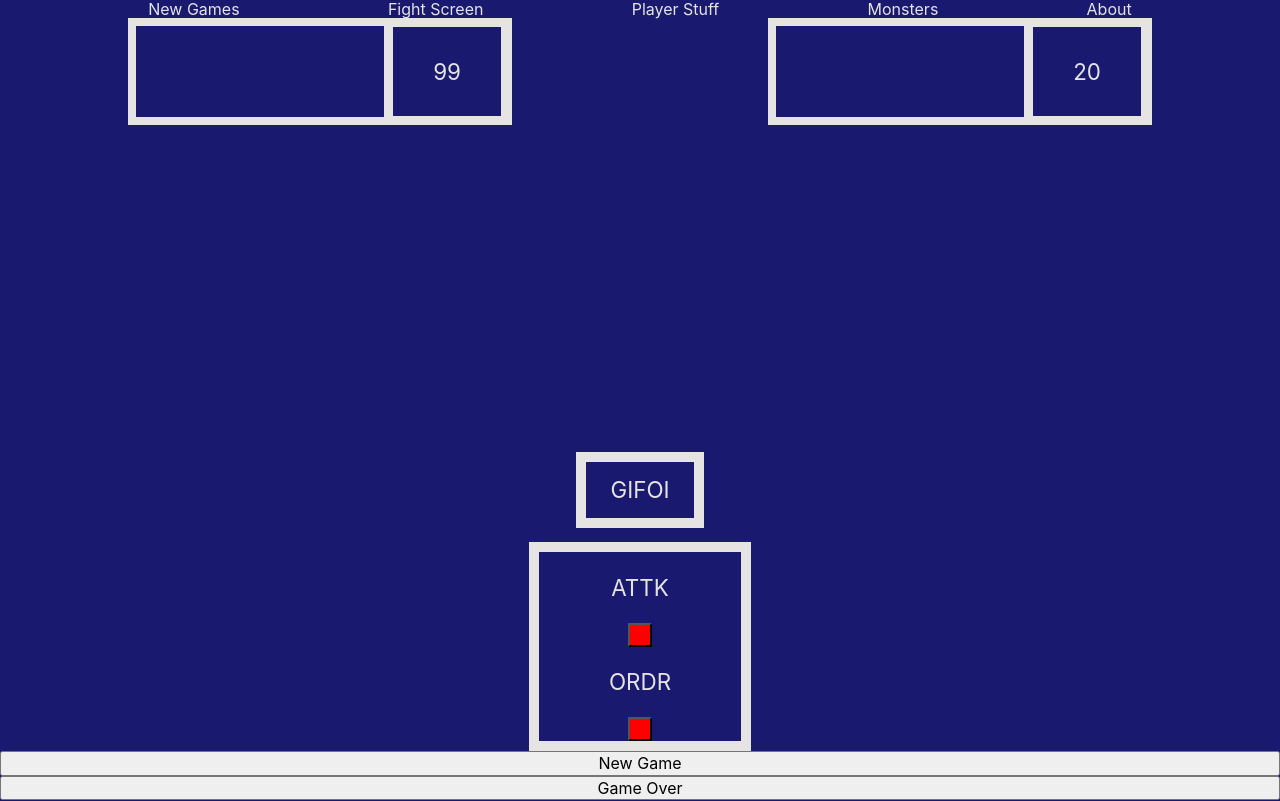
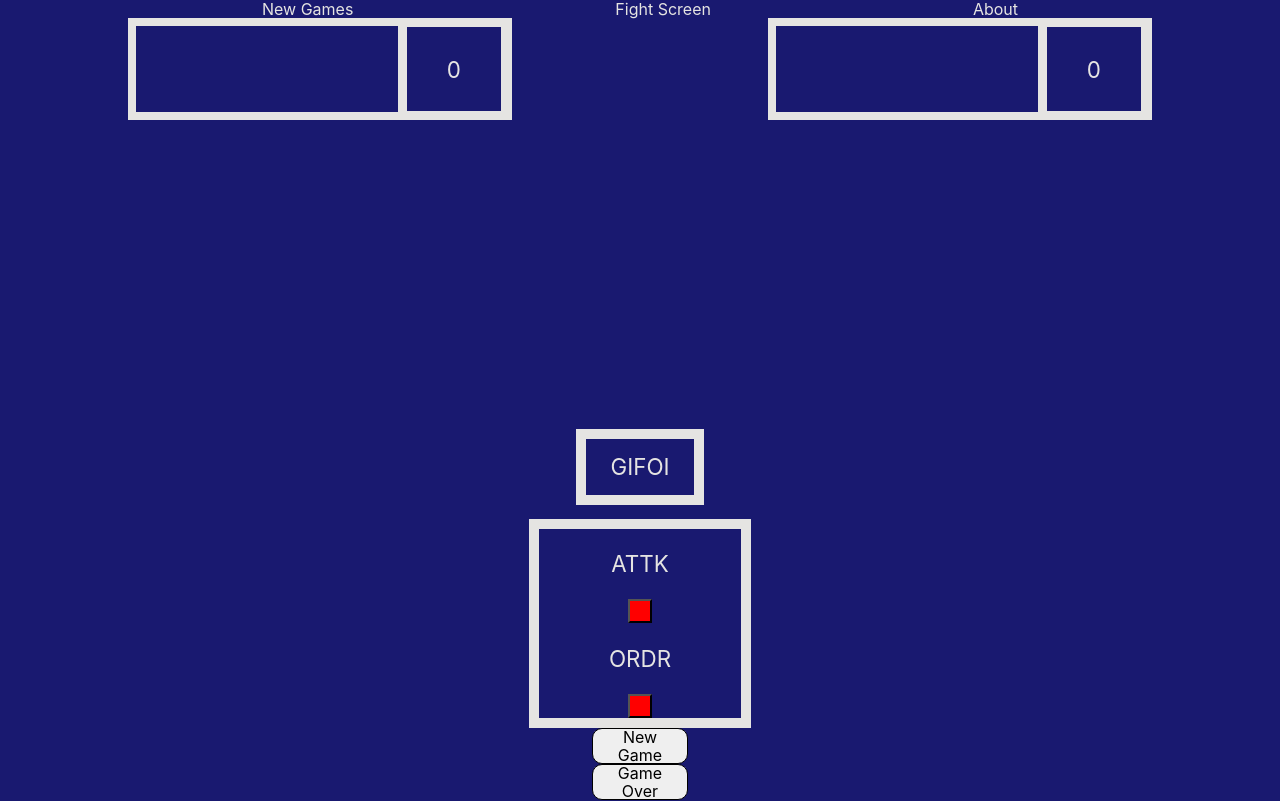
Before and after one commit to willashe/rpg-battle, a React (Create React App) app: page /battle in a window 1280 px wide. Built offline with nearby package versions, Linux system fonts and the light colour scheme.

Commit message:
a couple style changes to the new game/continue buttons

```diff
--- a/src/App.tsx
+++ b/src/App.tsx
@@ -4,8 +4,6 @@ import { AppStateProvider } from './state';
 import Home from './pages/Home';
 import Battle from './pages/Battle';
 // import Battle from './components/BattleWithStateExample';
-import Player from './components/Player';
-import Monsters from './components/Enemies';
 import About from './pages/About';
 import './Reset.css';
 import './App.css';
@@ -18,16 +16,12 @@ export default function App() {
           <nav>
             <Link to="/">New Games</Link>
             <Link to="/battle">Fight Screen</Link>
-            <Link to="/player">Player Stuff</Link>
-            <Link to="/monsters">Monsters</Link>
             <Link to="about">About</Link>
           </nav>
           <main>
             <Switch>
               <Route exact path="/" component={Home} />
               <Route exact path="/battle" component={Battle} />
-              <Route exact path="/player" component={Player} />
-              <Route exact path="/monsters" component={Monsters} />
               <Route exact path="/about" component={About} />
             </Switch>
           </main>
--- a/src/components/EnemyGroupSection.tsx
+++ b/src/components/EnemyGroupSection.tsx
@@ -2,6 +2,7 @@ import React from 'react';
 import styled from 'styled-components';
 import EnemyGroup from './EnemyGroup';
 import { EntityType } from '../types';
+
 const EnemySection = styled.section`
   flex: 0 1 200px;
   height: 100%;
@@ -12,8 +13,8 @@ const EnemySection = styled.section`
 
 interface EnemyGroupSectionProps {
   enemies: {
-    left: { name: string; entities: EntityType[] };
-    right: { name: string; entities: EntityType[] };
+    left: { name: string; entities: EntityType[]; dmg: number };
+    right: { name: string; entities: EntityType[]; dmg: number };
   };
 }
 
@@ -21,8 +22,8 @@ const EnemyGroupSection = ({
   enemies: { left, right },
 }: EnemyGroupSectionProps) => (
   <EnemySection>
-    <EnemyGroup name={left.name} dmg={99} />
-    <EnemyGroup name={right.name} dmg={20} />
+    <EnemyGroup name={left.name} dmg={left.dmg} />
+    <EnemyGroup name={right.name} dmg={right.dmg} />
   </EnemySection>
 );
 
--- a/src/pages/About.tsx
+++ b/src/pages/About.tsx
@@ -3,9 +3,9 @@ import { Link } from 'react-router-dom';
 
 const About = () => (
   <div>
-    <h1>About Us</h1>
+    <h1>CREDITZ BELOW</h1>
     <Link to="/">
-      <h2>Back</h2>
+      <h3>Back</h3>
     </Link>
   </div>
 );
--- a/src/pages/Battle.tsx
+++ b/src/pages/Battle.tsx
@@ -5,6 +5,17 @@ import styled from 'styled-components';
 import EnemyGroupSection from '../components/EnemyGroupSection';
 import MainBattleSection from '../components/MainBattleSection';
 import PlayerInfoSection from '../components/PlayerInfoSection';
+
+const BattleButton = styled.button`
+  display: flex;
+  justify-content: center;
+  align-items: center;
+  border: 1px solid;
+  border-radius: 10px;
+  width: 96px;
+  height: 36px;
+  margin: 0 auto;
+`;
 
 const BattleContainer = styled.div`
   height: 100%;
@@ -20,17 +31,18 @@ const Battle = () => {
   const [state, dispatch] = useContext(AppStateContext);
   const { heroes, enemies } = state;
 
-  console.log(heroes);
-  console.log(enemies);
-
   return (
     <>
       <BattleContainer>
         <EnemyGroupSection enemies={enemies} />
         <MainBattleSection />
         <PlayerInfoSection heroes={heroes} />
-        <button onClick={() => dispatch(startNewGame())}>New Game</button>
-        <button onClick={() => dispatch(gameOver())}>Game Over</button>
+        <BattleButton onClick={() => dispatch(startNewGame())}>
+          New Game
+        </BattleButton>
+        <BattleButton onClick={() => dispatch(gameOver())}>
+          Game Over
+        </BattleButton>
       </BattleContainer>
     </>
   );
--- a/src/pages/Home.tsx
+++ b/src/pages/Home.tsx
@@ -1,14 +1,31 @@
-import React from 'react';
+import React, { useContext } from 'react';
+import { AppStateContext } from '../state';
 import { Link } from 'react-router-dom';
+import { actions } from '../actions';
 
-const Home = () => (
+const { startNewGame, gameOver } = actions;
+
+const Home = () => {
+  const [state, dispatch] = useContext(AppStateContext);
+  const { heroes } = state;
+
+  console.log(heroes);
+
+  return (
+    <>
       <div>
-    <h1>New Game</h1>
-    <h1>Continue</h1>
+        <Link to="/battle">
+          <h1 onClick={() => dispatch(gameOver())}>New Game</h1>
+        </Link>
+        <Link to="/battle">
+          <h1 onClick={() => dispatch(startNewGame())}>Continue</h1>
+        </Link>
         <Link to="About">
           <h1>About</h1>
         </Link>
       </div>
+    </>
   );
+};
 
 export default Home;
--- a/src/state/reducer.ts
+++ b/src/state/reducer.ts
@@ -14,10 +14,12 @@ const reducer = (state: AppStateType, { type, payload }: ActionType) => {
           left: {
             name: EntityTypesEnum.MONSTER,
             entities: generateEnemies(3),
+            dmg: 0,
           },
           right: {
             name: EntityTypesEnum.ROBOT,
             entities: generateEnemies(3),
+            dmg: 0,
           },
         },
       };
@@ -29,10 +31,12 @@ const reducer = (state: AppStateType, { type, payload }: ActionType) => {
           left: {
             name: '',
             entities: [],
+            dmg: 0,
           },
           right: {
             name: '',
             entities: [],
+            dmg: 0,
           },
         },
       };
--- a/src/state/state.tsx
+++ b/src/state/state.tsx
@@ -9,10 +9,12 @@ const initialState = {
     left: {
       name: '',
       entities: [],
+      dmg: 0,
     },
     right: {
       name: '',
       entities: [],
+      dmg: 0,
     },
   },
 };
--- a/src/types.ts
+++ b/src/types.ts
@@ -17,10 +17,12 @@ export interface AppStateType {
     left: {
       name: string;
       entities: EntityType[];
+      dmg: number;
     };
     right: {
       name: string;
       entities: EntityType[];
+      dmg: number;
     };
   };
 }
```
Lines whose indentation alone changed are shown as unchanged.
